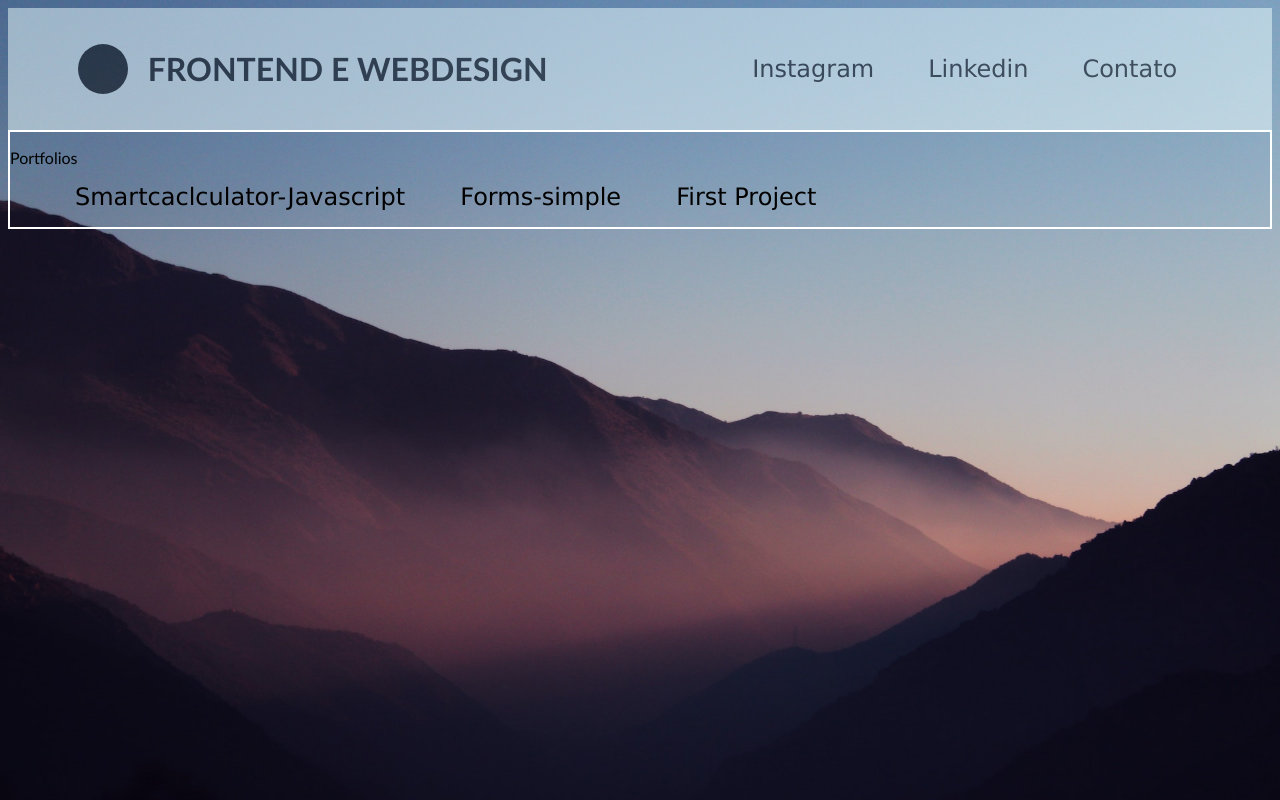
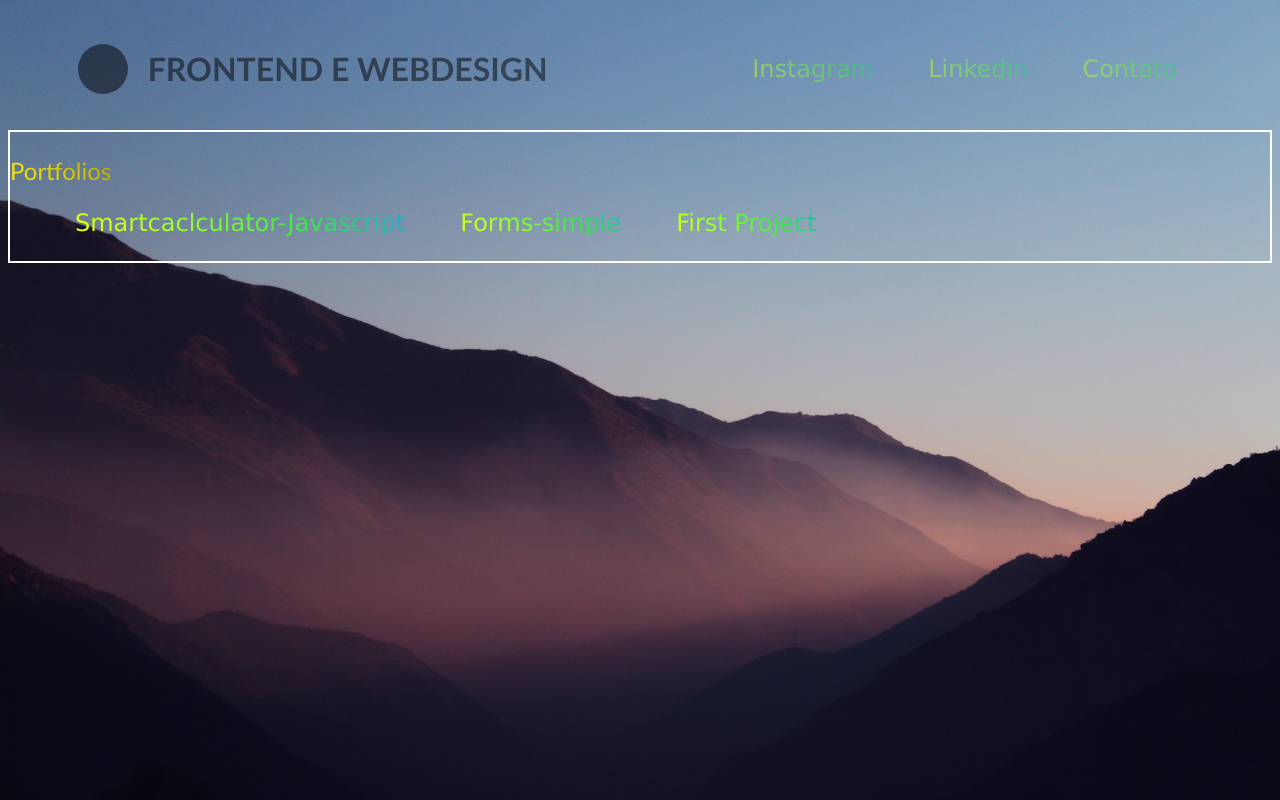
Before and after one commit to Jean-Will/3.-Portfolio-principal, a plain HTML site: page index.html in a window 1280 px wide. Drawn offline with Linux system fonts and the light colour scheme.

Commit message:
text gradient

```diff
--- a/style.css
+++ b/style.css
@@ -8,6 +8,11 @@
     min-height: 100%;
     word-wrap: break-word;
     overflow-wrap: break-word;
+
+    --gradient: linear-gradient(45deg, #FDFF00, #9CFF2E, #38E54D, #2192FF);
+    --gradient2: linear-gradient(45deg, #ffed00 , #000000 , #FFED00 , #ffed00  );
+
+
 
 
 
@@ -22,12 +27,14 @@ style.css
 
 header{
     width: 100%;
-    background-color: azure;
+    background-color:transparent;
      display : flex ;
      justify-content: space-around;
      align-items: center;
      padding: 20px 0;
      opacity: 0.5;
+
+
 
 }
 
@@ -46,12 +53,16 @@ header{
     align-items: center;
 }
 
+
 .logo-texto{
     margin-left: 20px ;
 }
+
+
 .menu li{
     display: inline-block;
     margin: 0 10px;
+
 
 }
 
@@ -59,10 +70,20 @@ header{
     font-family:Verdana, Tahoma, sans-serif;
     font-size: 24px;
     text-decoration: none;
-    color:black;
+    color:transparent;
 
     padding: 10px 15px;
-    border-radius: 15px; }
+    border-radius: 15px;
+
+    background-image: var(--gradient);
+    background-clip: text;
+    -webkit-background-clip: text;
+    color:transparent;
+
+
+
+
+}
 
     .body{
         background-image: url(fundo.jpg);
@@ -87,4 +108,13 @@ header{
     p{
         font-family: 'Trebuchet MS', 'Lucida Sans Unicode', 'Lucida Grande', 'Lucida Sans', Arial, sans-serif;
         color: black;
+        font-size: x-large;
+
+        background-image: var(--gradient2);
+        background-clip: text;
+        -webkit-background-clip: text;
+        color: transparent;
+
+
+
     }
```
